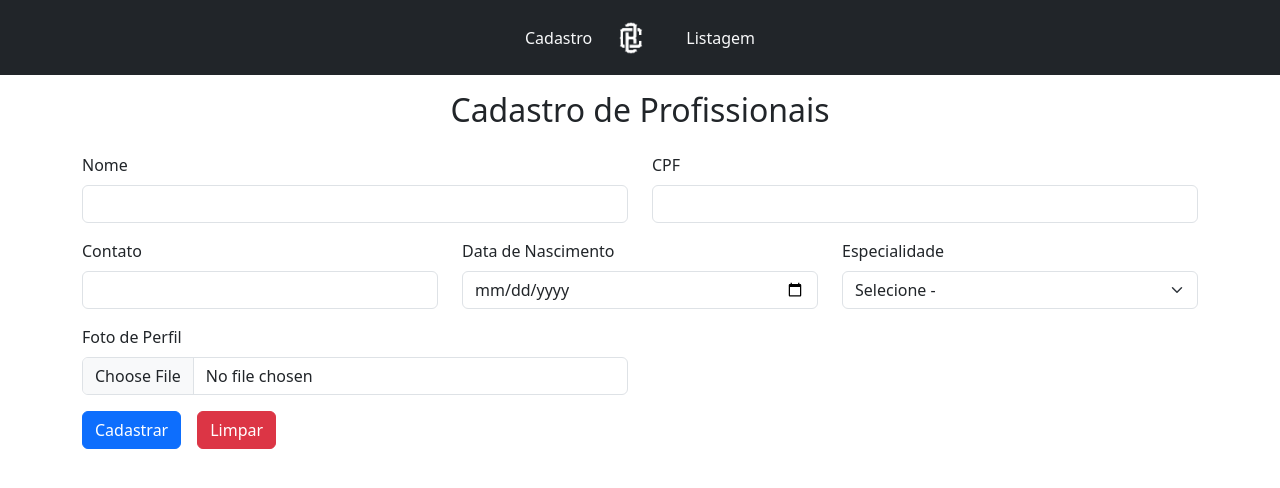
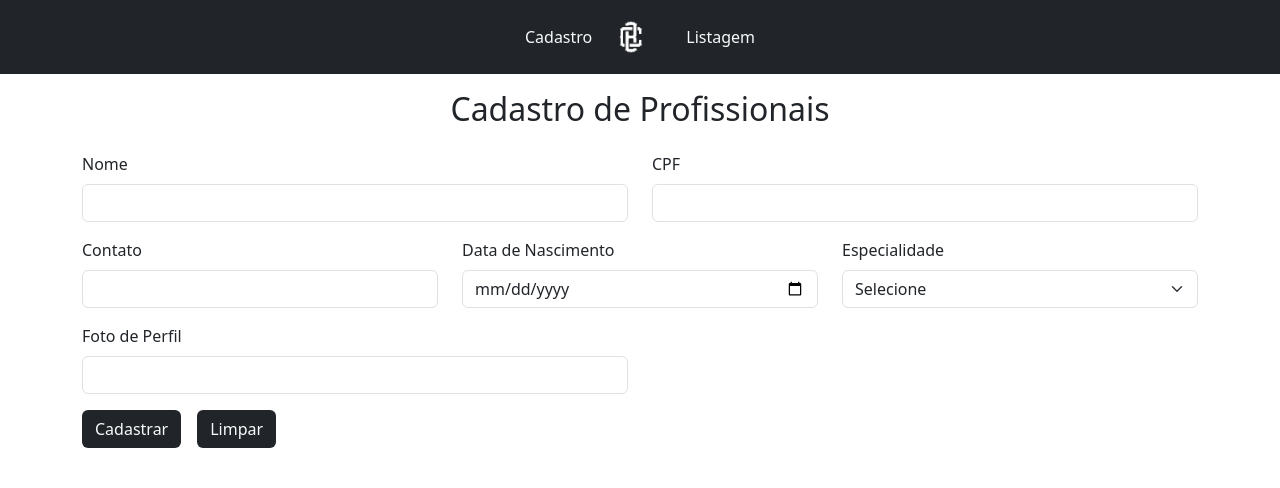
Before and after one commit to Cristoffer-Laner/carta-branca-cadprofissionais, a Next.js app: page /cadastro in a window 1280 px wide. Shown: the top 488 px of the page. Built offline with nearby package versions, Linux system fonts and the light colour scheme.

Commit message:
adicionando ajustes no menu cadastrar

```diff
--- a/app/cadastro/page.jsx
+++ b/app/cadastro/page.jsx
@@ -2,12 +2,11 @@
 import { useForm } from 'react-hook-form'
 
 export default function Cadastro() {
-    const { register, handleSubmit } = useForm()
+    const { register, handleSubmit, reset } = useForm()
 
     async function enviaDados(data) {
 		//boa pratica usando try catch
         try {
-            console.log("entreiaqui");
             const profissional = await fetch("http://localhost:3004/profissionais", {
                 method: "POST",
                 headers: {
@@ -15,6 +14,7 @@ export default function Cadastro() {
                 },
                 body: JSON.stringify({ ...data })
             })
+			reset()
         } catch (error) {
             console.log("erro")
             alert("Erro!")
@@ -33,7 +33,7 @@ export default function Cadastro() {
                     </div>
                     <div className="col-sm-6 my-2">
                         <label for="CPF" className="form-label">CPF</label>
-                        <input type="number" className="form-control" id="CPF" {...register("CPF")} required />
+                        <input type="text" className="form-control" id="CPF" {...register("CPF")} required />
                     </div>
                 </div>
 
@@ -49,7 +49,7 @@ export default function Cadastro() {
                     <div className="col-sm-4 my-2">
                         <label for="especialidade" className="form-label">Especialidade</label>
                         <select className="form-select" id="especialidade" {...register("especialidade")} required >
-                            <option selected>Selecione -</option>
+                            <option selected>Selecione</option>
                             <option value="black-work">Black Work</option>
                             <option value="pontilhismo">Pontilhismo</option>
                             <option value="old-school">Old School</option>
@@ -63,12 +63,12 @@ export default function Cadastro() {
                 <div className="row">
                     <div className="col-sm-6 my-2">
                         <label for="imagem" className="form-label">Foto de Perfil</label>
-                        <input type="file" className="form-control" id="imagem" />
+                        <input type="url" className="form-control" id="imagem" {...register("imagem")} required/>
                     </div>
                 </div>
 
-                <input type="submit" className="btn btn-primary me-3 mt-2" value="Cadastrar" />
-                <input type="button" className="btn btn-danger mt-2" value="Limpar" />
+                <input type="submit" className="btn bg-dark me-3 mt-2 text-light" value="Cadastrar" />
+                <input type="button" className="btn bg-dark mt-2 text-light" value="Limpar" onClick={() => reset()}/>
             </form >
         </div >
     )
--- a/components/Titulo.jsx
+++ b/components/Titulo.jsx
@@ -9,7 +9,7 @@ export default function Titulo() {
             <Link className="nav-link text-light fs-6" href="/cadastro">Cadastro</Link>
           </li>
           <Link className="navbar-brand" href="/">
-            <img src="./cartaBranca.png" alt="Logo" width="62" height="48" class="d-inline-block align-text-top" />
+            <img src="./cartaBranca.png" alt="Logo" width="62" height="48" clase="d-inline-block align-text-top" />
           </Link>
           <li className="nav-item my-auto">
             <Link className="nav-link text-light fs-6" href="/listagem">Listagem</Link>
```
